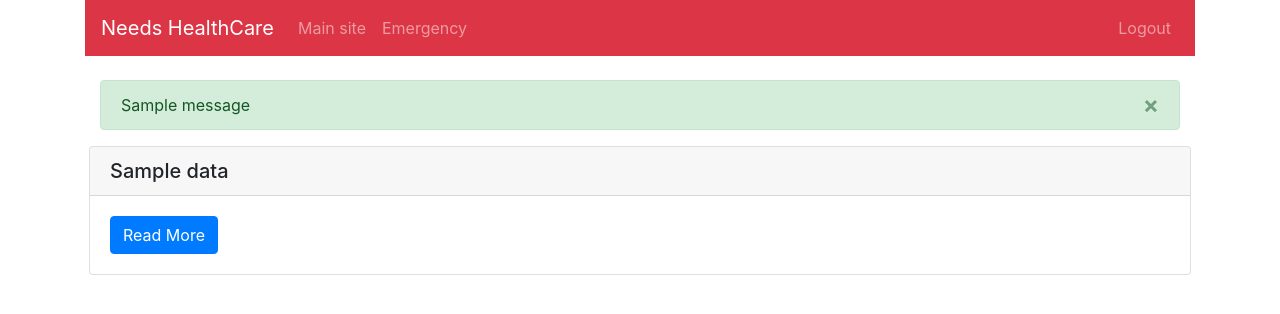
After one commit to rakibulislam8226/Needs-Health-Care, a Django app: template templates/doctors_dashboard/unanswer_query.html in a window 1280 px wide. The commit adds this page. Shown: the top 314 px of the page. Run offline with Django 4.2, Linux system fonts and the light colour scheme; the template is opened without the code that fills it: most values are stand-ins (such as "Sample title", 1, 10 or a date in 2020); one stand-in notice (Sample message) is shown.

Commit message:
modified dashboard

```diff
--- a/doctor_dashboard/urls.py
+++ b/doctor_dashboard/urls.py
@@ -4,6 +4,6 @@ from . import views
 
 urlpatterns = [
   path('home/', views.doctors_dashboard, name='doctor_dashboard'),
-  path('query_view/', views.query_view, name='query_view'),
+  path('unanswer-query/', views.unanswer_query_view, name='unanswer_query'),
 
 ]
--- a/project/settings.py
+++ b/project/settings.py
@@ -31,7 +31,7 @@ ALLOWED_HOSTS = []
 # Application definition
 
 INSTALLED_APPS = [
-    'jazzmin',
+    # 'jazzmin',
     'django.contrib.admin',
     'django.contrib.auth',
     'django.contrib.contenttypes',
--- a/querys/views.py
+++ b/querys/views.py
@@ -33,7 +33,7 @@ def PostCreateView(request):
     form = PostForm(request.POST or None)
     if form.is_valid():
         form.save()
-        messages.success(request, 'Create successfully.')
+        messages.success(request, 'Query create successfully.')
         return redirect("posts")
     return render(request,'querys/post.html',{'form':form})
 
--- a/templates/doctors_dashboard/base.html
+++ b/templates/doctors_dashboard/base.html
@@ -9,7 +9,7 @@
 <body>
   <div class="container">
   <nav class="navbar navbar-expand-lg navbar-dark bg-danger">
-    <a class="navbar-brand " href="/">Needs HealthCare</a>
+    <a class="navbar-brand " href="/doctor_dashboard/home/">Needs HealthCare</a>
     <button class="navbar-toggler" type="button" data-toggle="collapse" data-target="#navbarSupportedContent"
       aria-controls="navbarSupportedContent" aria-expanded="false" aria-label="Toggle navigation">
       <span class="navbar-toggler-icon"></span>
@@ -18,7 +18,7 @@
     <div class="collapse navbar-collapse" id="navbarSupportedContent">
       <ul class="navbar-nav mr-auto">
         <li class="nav-item">
-          <a class="nav-link" href="/doctor_dashboard/home/">Home</a>
+          <a class="nav-link" href="/">Main site</a>
         </li>
         <li class="nav-item">
           <a class="nav-link" href="{% url 'chat' %}">Emergency</a>
@@ -37,16 +37,21 @@
 </div>
 
 
-
+<br>
   <div class="container">
-    <div class="alert alert-danger alert-dismissible fade show m-2 text-center" role="alert">
-      <strong>Welcome to doctors dashboard.</strong>
-      <button type="button" class="close" data-dismiss="alert" aria-label="Close">
-        <span aria-hidden="true">&times;</span>
-      </button>
+    <div class="container">
+      <!-- alert message start -->
+      {% for message in messages %}
+      <div class="alert alert-{{message.tags}} alert-dismissible fade show" role="alert">
+        {{message}}
+        <button type="button" class="close" data-dismiss="alert" aria-label="Close">
+          <span aria-hidden="true">&times;</span>
+        </button>
+      </div>
+      {% endfor %}
+      <!-- alert message end -->
     </div>
   </div>
-
 
   {% block body %}
 
--- /dev/null
+++ b/templates/doctors_dashboard/unanswer_query.html
@@ -0,0 +1,18 @@
+{% extends "doctors_dashboard/base.html" %}
+
+{% block body %}
+
+<div class="container">
+    {% for data in unanswer_query %}
+    <div class="card m-1">
+            <h5 class="card-header">{{data.post_title}}</h5>
+            <div class="card-body sm">
+                <!-- <h5 class="card-title">Special title treatment</h5>
+                <p class="card-text">With supporting text below as a natural lead-in to additional content.</p> -->
+                <a href="{% url 'post' _id=data.id %}" class="btn btn-primary">Read More</a>
+            </div>
+      </div>
+      <br>
+      {% endfor %}
+</div>
+{% endblock body %}
```
Also changed, not shown: doctor_dashboard/views.py (+27 -12 lines), querys/models.py (+10 -1 lines), templates/doctors_dashboard/doctors_dashboard.html (+7 -2 lines), db.sqlite3, querys/migrations/0001_initial.py (added), querys/migrations/0002_alter_post_answer.py (added), querys/migrations/0003_alter_post_answer.py (added), querys/migrations/0004_alter_post_answer.py (added), querys/migrations/0005_rename_post_answerpost_post_from_remove_post_answer_and_more.py (added), querys/migrations/0006_rename_post_from_answerpost_post_and_more.py (added), querys/migrations/0007_alter_post_answer_post.py (added), querys/migrations/0008_remove_post_answer_post.py (added), templates/doctors_dashboard/pending_query.html (added).
